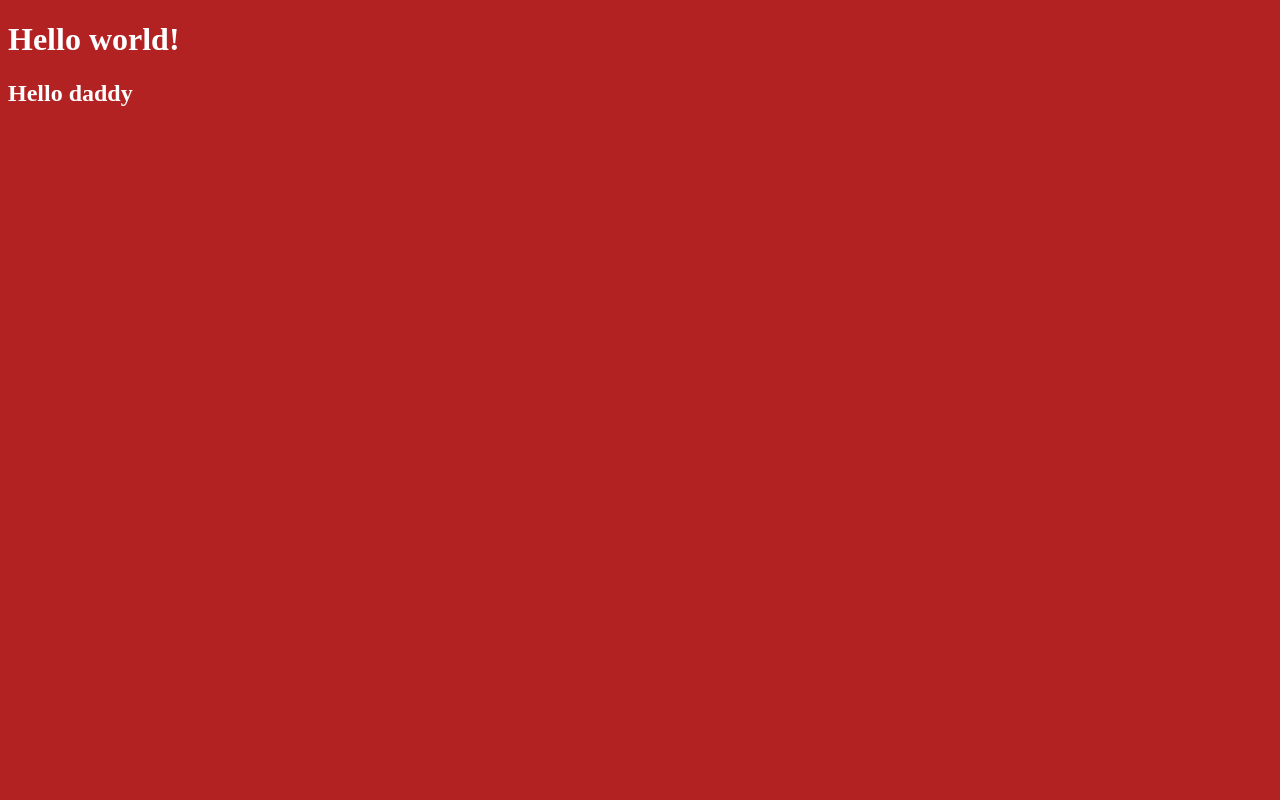
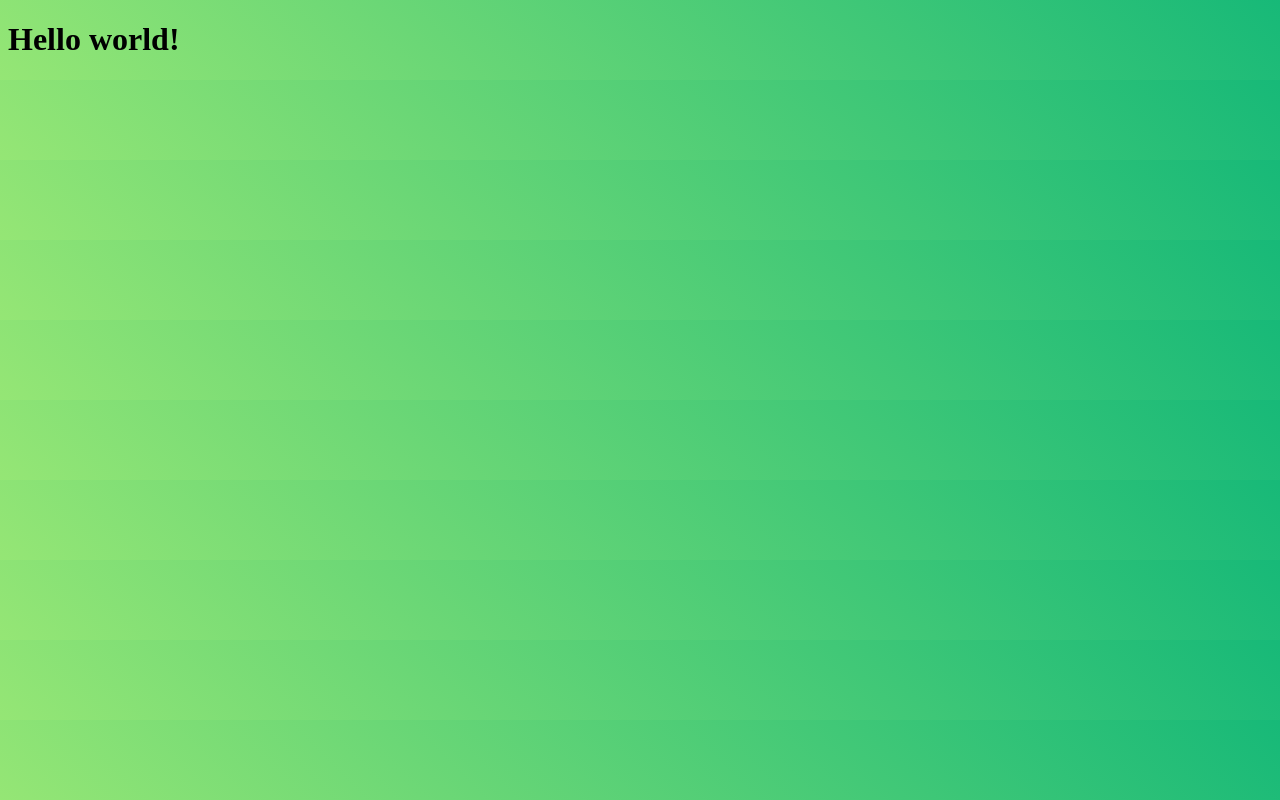
Before and after one commit to nikitaprodanov/WEBDesignFinalProjecct, a website: page index.html in a window 1280 px wide. Drawn offline with Linux system fonts and the light colour scheme.

Commit message:
Gradient background color

```diff
--- a/index.html
+++ b/index.html
@@ -9,6 +9,5 @@
 
     <body>
         <h1>Hello world!</h1>
-        <h2>Hello daddy</h2>
     </body>
 </html>
--- a/sass/styles.sass
+++ b/sass/styles.sass
@@ -1,5 +1,7 @@
-$color: white
-
 body
-    color: $color;
-    background: firebrick;
+    /* Permalink - use to edit and share this gradient: https://colorzilla.com/gradient-editor/#95e675+0,17b978+100 */
+    background: #95e675 /* Old browsers */
+    background: -moz-linear-gradient(45deg,  #95e675 0%, #17b978 100%) /* FF3.6-15 */
+    background: -webkit-linear-gradient(45deg,  #95e675 0%,#17b978 100%) /* Chrome10-25,Safari5.1-6 */
+    background: linear-gradient(45deg,  #95e675 0%,#17b978 100%) /* W3C, IE10+, FF16+, Chrome26+, Opera12+, Safari7+ */
+    filter: progid:DXImageTransform.Microsoft.gradient( startColorstr='#95e675', endColorstr='#17b978',GradientType=1 ) /* IE6-9 fallback on horizontal gradient */
```
Also changed, not shown: css/styles.css.
